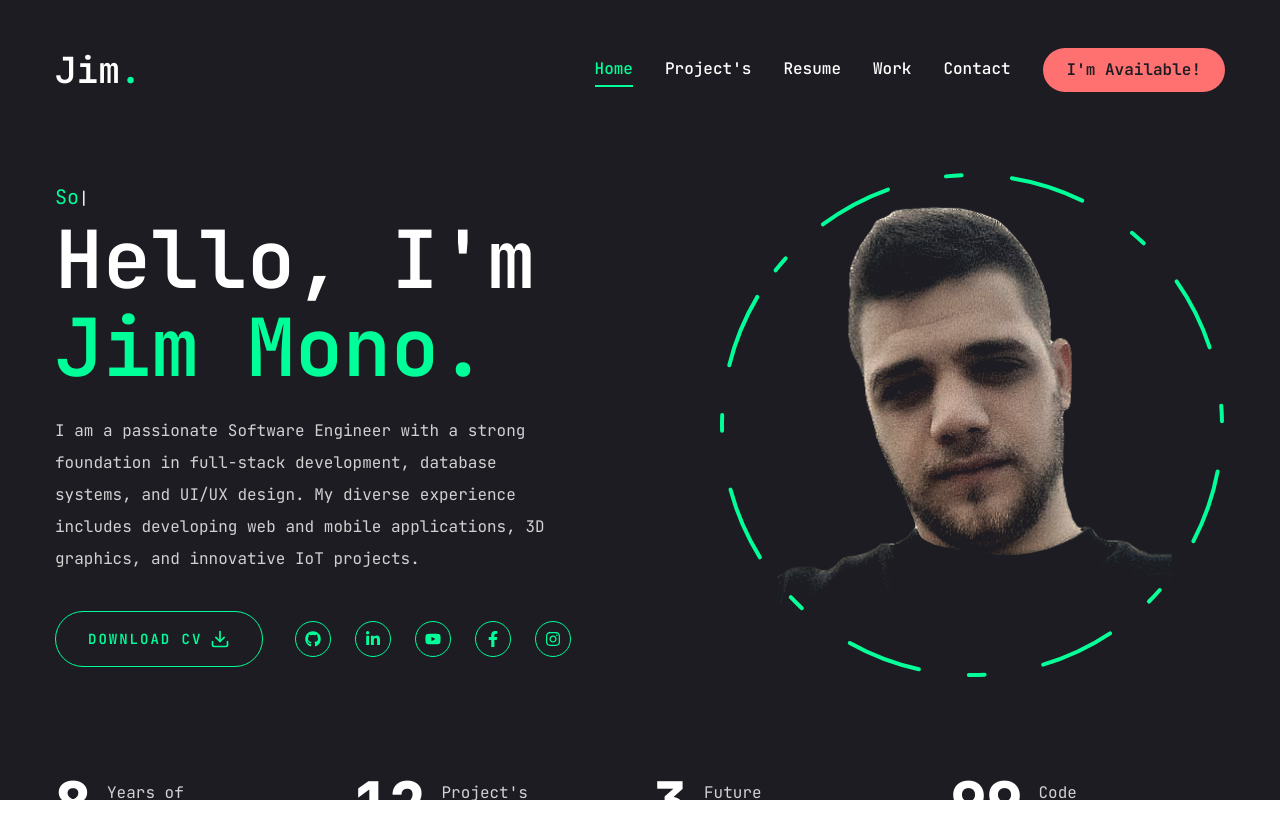
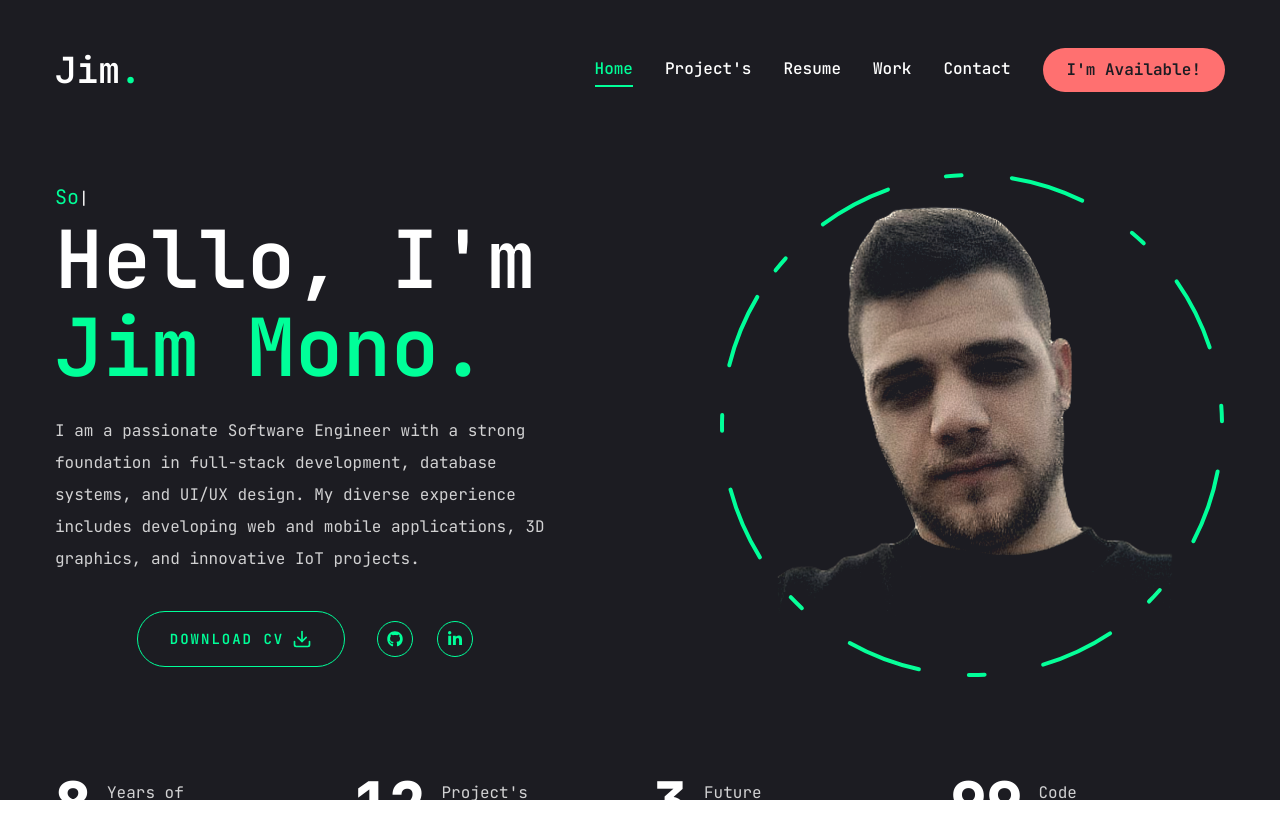
Before and after one commit to JimMono98/jim-portfolio, a Next.js app: page / in a window 1280 px wide. Shown: the top 838 px of the page. Built offline with nearby package versions, Linux system fonts and the light colour scheme.

Commit message:
fix: update LinkedIn link and improve CV file reference in the portfolio

```diff
--- a/src/app/page.jsx
+++ b/src/app/page.jsx
@@ -64,10 +64,10 @@ const Home = () => {
               applications, 3D graphics, and innovative IoT projects.
             </p>
             {/* buttons and socials */}
-            <div className="flex flex-col xl:flex-row items-center gap-8">
+            <div className="flex flex-col xl:flex-row items-center justify-center gap-8 w-full">
               <a
-                href="/assets/ecv_Monogenidis_Dimitrios.pdf"
-                download="ecv_Monogenidis_Dimitrios.pdf"
+                href="/assets/cv-Monogenidis_Dimitrios.pdf"
+                download="cv-Monogenidis_Dimitrios.pdf"
               >
                 <Button
                   variant="outline"
--- a/src/components/Social.jsx
+++ b/src/components/Social.jsx
@@ -3,20 +3,14 @@ import Link from "next/link";
 import {
   FaGithub,
   FaLinkedinIn,
-  FaYoutube,
-  FaFacebookF,
-  FaInstagram,
 } from "react-icons/fa";
 
 const socials = [
   { icon: <FaGithub />, path: "https://github.com/JimMono98" },
   {
     icon: <FaLinkedinIn />,
-    path: "https://www.linkedin.com/in/dimitrios-monogenidis-ba62b5216/",
+    path: "https://www.linkedin.com/in/dimitrios-monogenidis/",
   },
-  { icon: <FaYoutube />, path: "https://www.youtube.com/@NikolxJim" },
-  { icon: <FaFacebookF />, path: "https://www.facebook.com/SuperYoLoFTW/" },
-  { icon: <FaInstagram />, path: "https://www.instagram.com/jim.mono/" },
 ];
 
 const Social = ({ containerStyles, iconStyles }) => {
```
Also changed, not shown: 2 other files (tests, documents, lock files or other folders).
